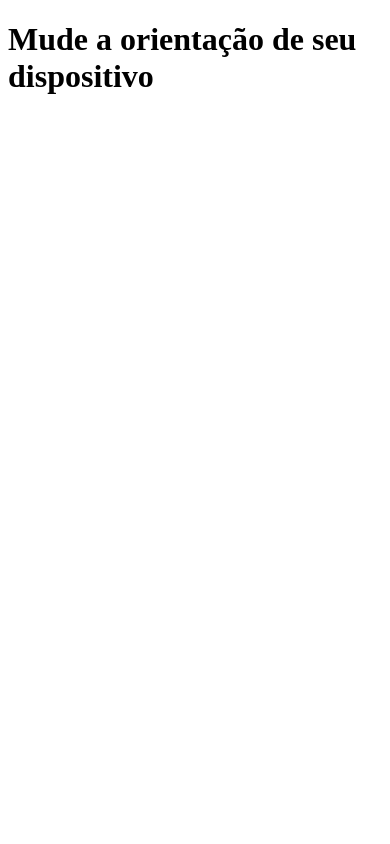
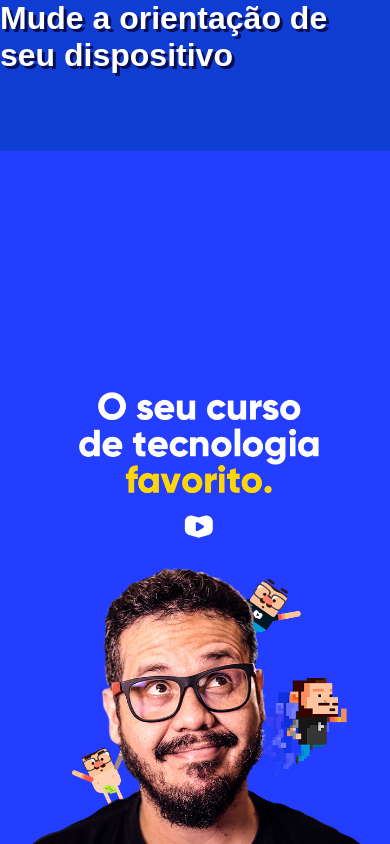
Before and after one commit to FabianaNevesPe/html-css, a plain HTML site: page exercicios/ex026/mq002/index.html in a window 390 px wide. Drawn offline with Linux system fonts and the light colour scheme.

Commit message:
exercício 002 media query

```diff
--- a/exercicios/ex026/imagens/mq002/estilo/paisagem.css
+++ /dev/null
@@ -1,7 +0,0 @@
-@charset "UTF-8";
-
-/* Aparelho deitado (landscage) */
-
-body {
-
-}
--- a/exercicios/ex026/imagens/mq002/estilos/retrato.css
+++ /dev/null
@@ -1,7 +0,0 @@
-@charset "UTF-8";
-
-/* Aparelho em pé (portrait) */
-
-body {
-  background: url(../imagem/cev-landscape.jpg);
-}
--- /dev/null
+++ b/exercicios/ex026/mq002/estilo/paisagem.css
@@ -0,0 +1,8 @@
+@charset "UTF-8";
+
+/* Aparelho deitado (landscape) */
+
+body {
+   background-image: url(../imagem/cev-landscape.jpg);
+   background-position: left bottom;
+}
--- /dev/null
+++ b/exercicios/ex026/mq002/estilos/retato.css
@@ -0,0 +1,9 @@
+@charset "UTF-8";
+
+/* Aparelho em pé (portrait) */
+
+body {
+    background-image: url(../imagem/cev-portrait.jpg);
+    background-position: center bottom;
+
+}
--- a/exercicios/ex026/imagens/mq002/estilos/style.css
+++ b/exercicios/ex026/mq002/estilos/style.css
@@ -3,19 +3,20 @@
 /* Configurações gerais */
 
 * {
-    margin: 0 px;
+    margin: 0px;
     padding: 0px;
     font-family: Arial, Helvetica, sans-serif;
 }
 
-html,body {
+html, body {
     width: 100vw;
     height: 100vh;
-    background-color: #233eff;
+    background-color: rgb(15, 61, 211);
+    background-size: contain;
+    background-repeat: no-repeat;
 }
 
 h1 {
     color: white;
-    text-shadow: 3px 2px 0px #1526a7;
-    padding: 10px;
+    text-shadow: 3px 3px 0px #070f52;
 }
--- a/exercicios/ex026/mq002/index.html
+++ b/exercicios/ex026/mq002/index.html
@@ -3,7 +3,10 @@
 <head>
     <meta charset="UTF-8">
     <meta name="viewport" content="width=device-width, initial-scale=1.0">
-    <title>Mrdia Query</title>
+    <title>Media Query</title>
+    <link rel="stylesheet" href="estilos/style.css" media="all">
+    <link rel="stylesheet" href="estilos/retato.css" media="screen and (orientation: portrait)">
+    <link rel="stylesheet" href="estilo/paisagem.css" media="screen and (orientation: landscape)">
 </head>
 <body>
     <h1>Mude a orientação de seu dispositivo</h1>
```
Also changed, not shown: exercicios/ex026/imagens/mq002/index.html (deleted, +0 -18 lines).
